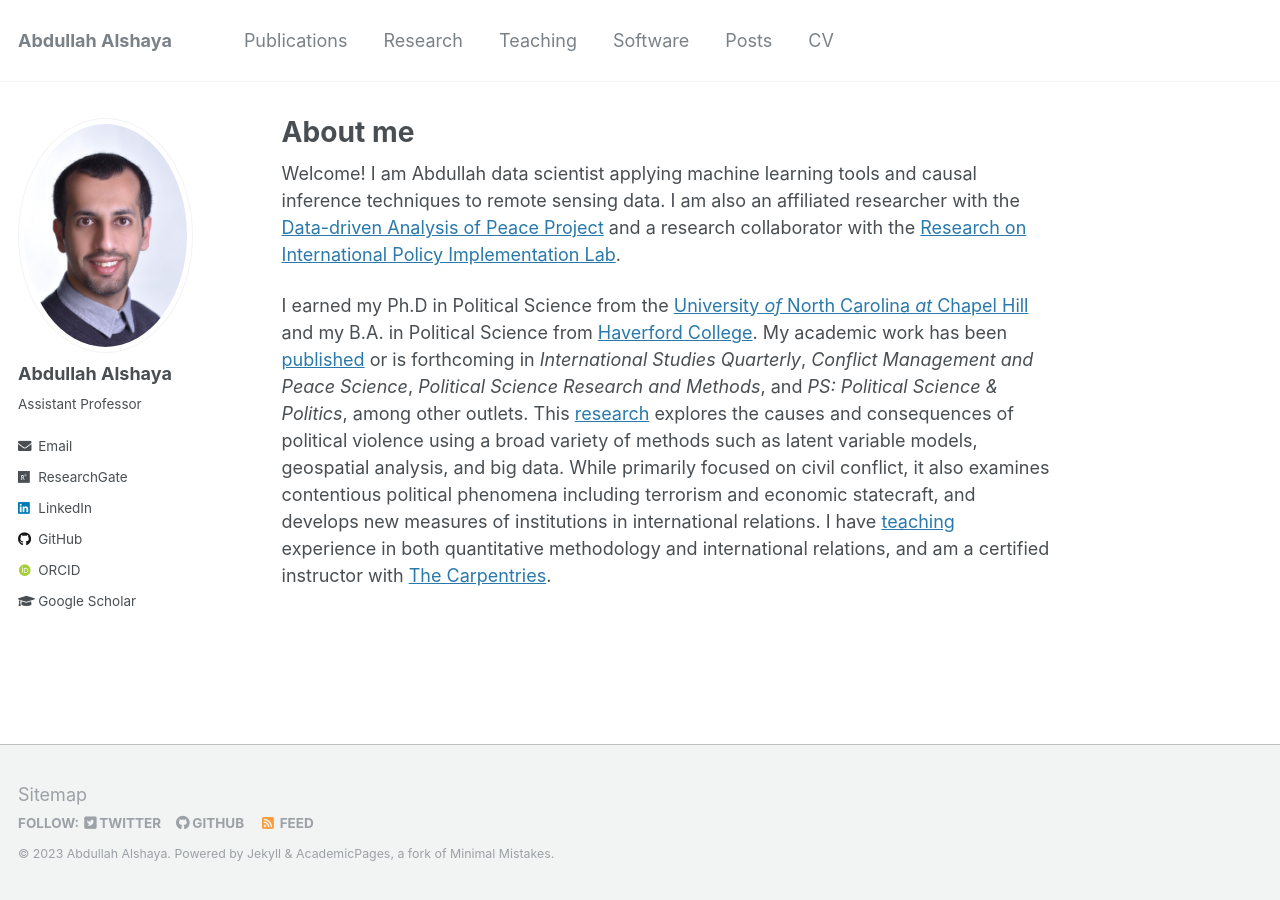
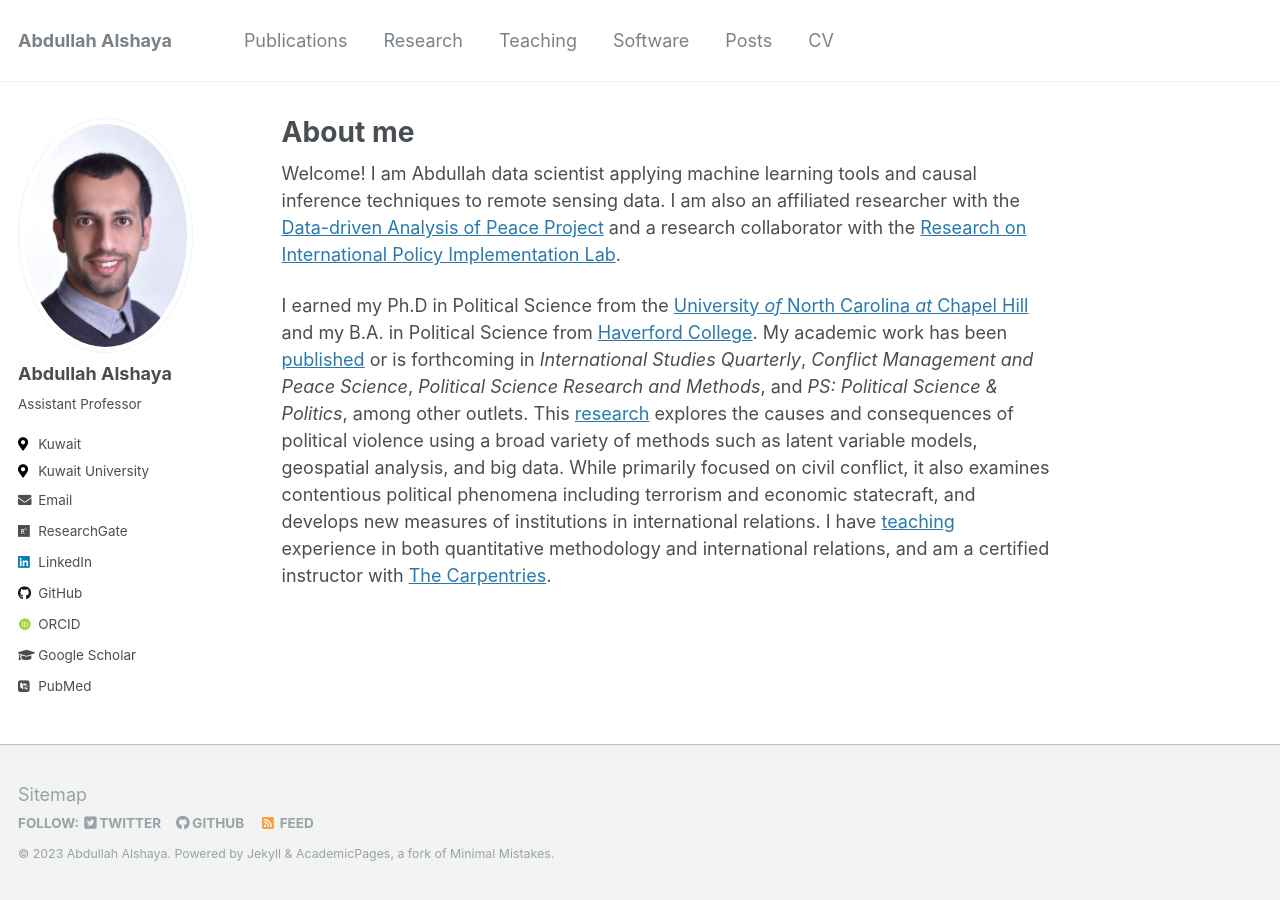
Before and after one commit to abdullah-alshaye/abdullah, a Jekyll site: the page built from _pages/about.md, in a window 1280 px wide. Built offline with Jekyll 4.4.1, drawn with Linux system fonts in a browser that asks for light colours; some web fonts are replaced.

Commit message:
fix location, employer

```diff
--- a/_config.yml
+++ b/_config.yml
@@ -85,13 +85,13 @@ author:
   name             : "Abdullah Alshaya"
   avatar           : "avatar.jpg"
   bio              : "Assistant Professor"
-  location         :
-  employer         :
-  pubmed           :
+  location         : "Kuwait"
+  employer         : "Kuwait University"
+  pubmed           :  "https://www.scopus.com/authid/detail.uri?authorId=56239265800"
   orcid            : "https://orcid.org/0000-0002-9105-5300"
   googlescholar    : "https://scholar.google.com/citations?user=LZ2GIm8AAAAJ&hl=en"
   email            : "abdullah.alshaye@ku.edu.kw"
-  researchgate     :  "https://www.researchgate.net/profile/Abdullah-Alshaya-2"
+  researchgate     : "https://www.researchgate.net/profile/Abdullah-Alshaya-2"
   uri              :
   bitbucket        :
   codepen          :
@@ -106,7 +106,7 @@ author:
   instagram        :
   impactstory      :
   lastfm           :
-  linkedin         : "jayrobwilliams"
+  linkedin         : "https://www.linkedin.com/in/abdullah-alshaya-80798665/"
   mastodon         :
   pinterest        :
   soundcloud       :
```
